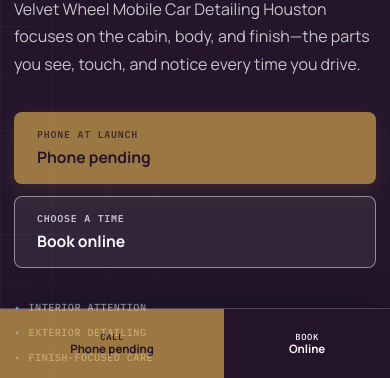
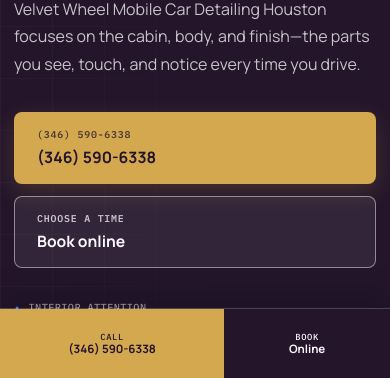
Before and after one commit to DaInfernalCoder/velvet-wheel-mobile-car-detailing-houston, a plain HTML site: page index.html in a window 390 px wide. Shown: the part 466-844 px from the top of the page. Drawn offline with Linux system fonts and the light colour scheme.

Commit message:
fix: sync GMB identity and pricing

```diff
--- a/index.html
+++ b/index.html
@@ -3,7 +3,7 @@
   <head>
     <meta charset="utf-8">
     <meta name="viewport" content="width=device-width, initial-scale=1">
-    <title>Velvet Wheel Mobile Car Detailing Houston | Call or Book</title>
+    <title>Velvet Wheel Mobile Car Detailing Houston | Call or Book Online</title>
     <meta name="description" content="Velvet Wheel Mobile Car Detailing Houston offers careful interior, exterior, and finish-focused car detailing in Houston, Texas. Call or book online.">
     <meta name="theme-color" content="#24152b">
     <meta name="robots" content="index,follow,max-image-preview:large">
@@ -25,6 +25,15 @@
         "@type": "LocalBusiness",
         "name": "Velvet Wheel Mobile Car Detailing Houston",
         "url": "https://velvetwheel.shop/",
+        "telephone": "+1 346-590-6338",
+        "address": {
+          "@type": "PostalAddress",
+          "streetAddress": "4129 Riley Fuzzel Rd",
+          "addressLocality": "Spring",
+          "addressRegion": "TX",
+          "postalCode": "77386",
+          "addressCountry": "US"
+        },
         "description": "Careful interior, exterior, and finish-focused car detailing for drivers in Houston, Texas.",
         "areaServed": {
           "@type": "City",
@@ -104,7 +113,7 @@
             <a href="#questions">FAQ</a>
           </div>
           <div class="nav-actions">
-            <a class="button button-call button-small" href="#contact" aria-disabled="true" aria-label="Call Velvet Wheel at Phone pending">Phone pending</a>
+            <a class="button button-call button-small" href="tel:+13465906338" aria-label="Call Velvet Wheel at (346) 590-6338">(346) 590-6338</a>
             <a class="button button-book button-small" href="https://cal.com/sumitdatta/auto-detail-service">Book online</a>
           </div>
         </nav>
@@ -119,9 +128,9 @@
             <h1>A soft touch. <em>A sharper finish.</em></h1>
             <p class="hero-lede">Velvet Wheel Mobile Car Detailing Houston focuses on the cabin, body, and finish—the parts you see, touch, and notice every time you drive.</p>
             <div class="action-pair hero-actions">
-              <a class="button button-call" href="#contact" aria-disabled="true">
-                <span>Phone at launch</span>
-                <strong>Phone pending</strong>
+              <a class="button button-call" href="tel:+13465906338">
+                <span>(346) 590-6338</span>
+                <strong>(346) 590-6338</strong>
               </a>
               <a class="button button-book" href="https://cal.com/sumitdatta/auto-detail-service">
                 <span>Choose a time</span>
@@ -201,7 +210,7 @@
               <h3>Tell us what you’re seeing.</h3>
             </div>
             <div class="action-pair compact-actions">
-              <a class="button button-call" href="#contact" aria-disabled="true">Phone pending</a>
+              <a class="button button-call" href="tel:+13465906338">(346) 590-6338</a>
               <a class="button button-book dark-book" href="https://cal.com/sumitdatta/auto-detail-service">Book online</a>
             </div>
           </div>
@@ -294,7 +303,7 @@
           </ol>
 
           <div class="process-actions action-pair">
-            <a class="button button-call" href="#contact" aria-disabled="true">Phone at launch</a>
+            <a class="button button-call" href="tel:+13465906338">(346) 590-6338</a>
             <a class="button button-book button-book-light" href="https://cal.com/sumitdatta/auto-detail-service">Book an appointment</a>
           </div>
         </div>
@@ -338,7 +347,7 @@
             <h2>Straight answers, then a clear next step.</h2>
             <p>Have a condition-specific question? Call or choose a time online and describe what you want addressed.</p>
             <div class="action-pair stacked-actions">
-              <a class="button button-call" href="#contact" aria-disabled="true">Phone pending</a>
+              <a class="button button-call" href="tel:+13465906338">(346) 590-6338</a>
               <a class="button button-book dark-book" href="https://cal.com/sumitdatta/auto-detail-service">Book online</a>
             </div>
           </div>
@@ -358,7 +367,7 @@
             </details>
             <details>
               <summary>How do I get started?<span aria-hidden="true"></span></summary>
-              <p>Call Velvet Wheel at Phone pending or use the online appointment link. Both paths let you start with your vehicle and what it needs.</p>
+              <p>Call Velvet Wheel at (346) 590-6338 or use the online appointment link. Both paths let you start with your vehicle and what it needs.</p>
             </details>
           </div>
         </div>
@@ -373,7 +382,7 @@
           <h2>Ready for a cleaner drive?</h2>
           <p>Call Velvet Wheel Mobile Car Detailing Houston or choose an appointment time online.</p>
           <div class="action-pair final-actions">
-            <a class="button button-call" href="#contact" aria-disabled="true"><span>Phone pending</span><strong>Phone pending</strong></a>
+            <a class="button button-call" href="tel:+13465906338"><span>Call now</span><strong>(346) 590-6338</strong></a>
             <a class="button button-book" href="https://cal.com/sumitdatta/auto-detail-service"><span>Choose a time</span><strong>Book online</strong></a>
           </div>
         </div>
@@ -388,7 +397,7 @@
         </div>
         <p>Careful car detailing for drivers in Houston, Texas.</p>
         <div class="footer-actions">
-          <a href="#contact" aria-disabled="true">Phone pending</a>
+          <a href="tel:+13465906338">(346) 590-6338</a>
           <a href="https://cal.com/sumitdatta/auto-detail-service">Book online</a>
         </div>
       </div>
@@ -399,7 +408,7 @@
     </footer>
 
     <div class="mobile-sticky" aria-label="Contact options">
-      <a class="sticky-call" href="#contact" aria-disabled="true"><span>Call</span><strong>Phone pending</strong></a>
+      <a class="sticky-call" href="tel:+13465906338"><span>Call</span><strong>(346) 590-6338</strong></a>
       <a class="sticky-book" href="https://cal.com/sumitdatta/auto-detail-service"><span>Book</span><strong>Online</strong></a>
     </div>
 
```
Also changed, not shown: 1 other file.
